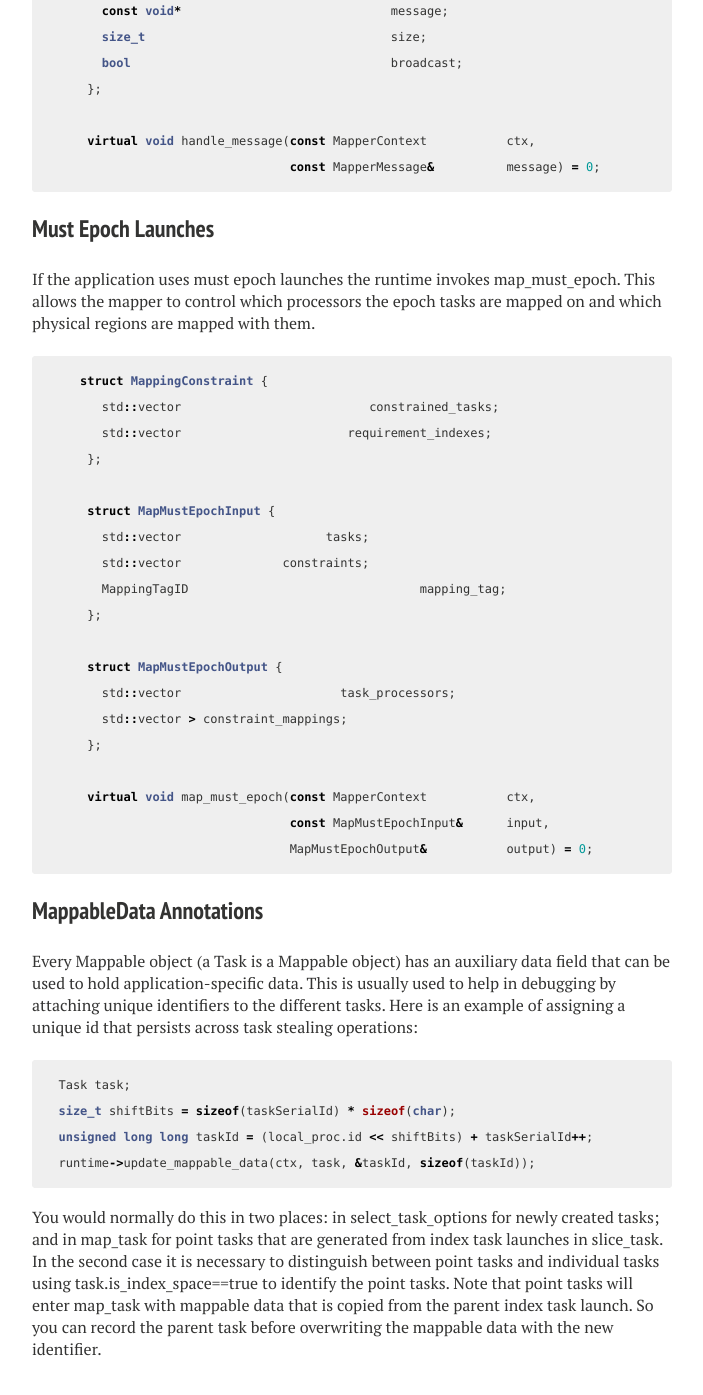
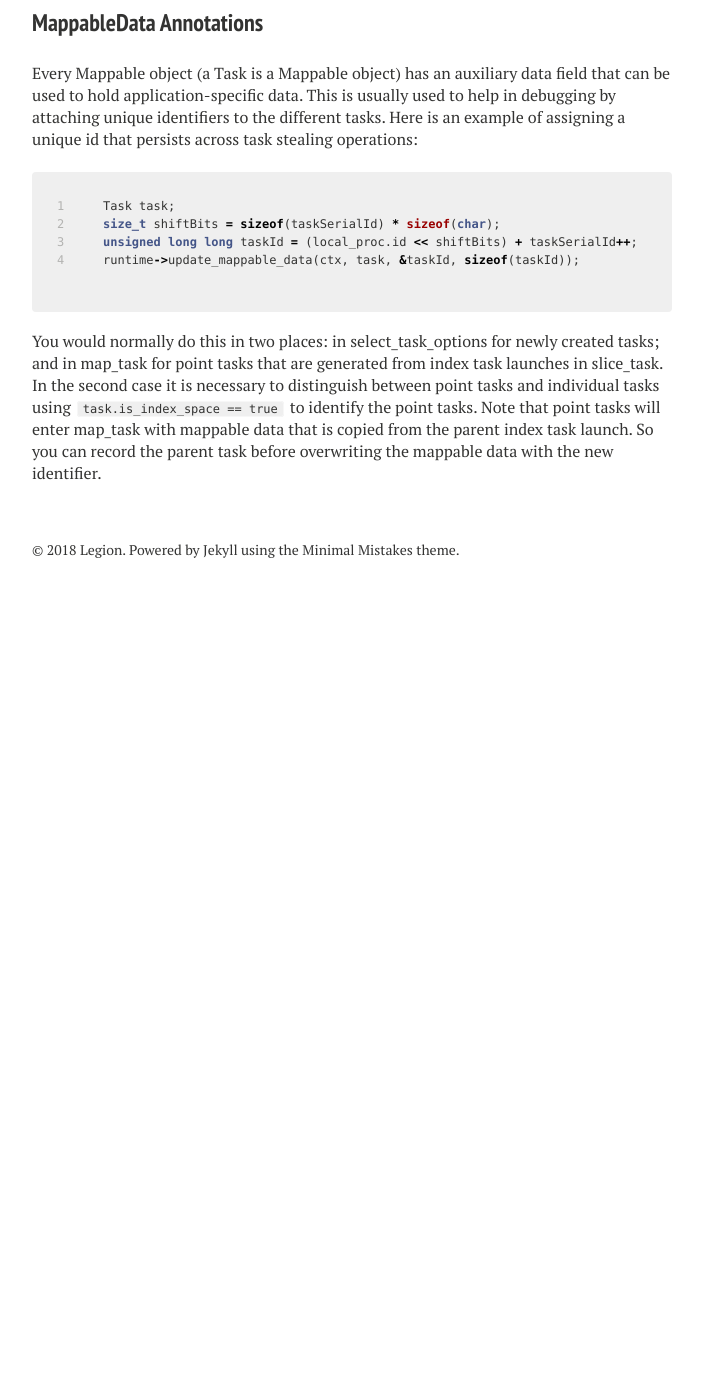
Before and after one commit to apryakhin/legion.stanford.edu, a Jekyll site: the page built from mapper.md, in a window 1280 px wide and 1400 px high, scrolled down 9092 px. Shown: the top 1395 px of the window, without its empty margins (288-991 px from the left). Built offline with Jekyll 4.4.1, drawn with Linux system fonts in a browser that asks for light colours; nearby versions of some CDN libraries; after the commit the page ends 9700 px from its top, so only the background shows below that; some of the changed text lies outside the part shown.

Commit message:
Formatting tweaks to Mapper documentation.

````diff
--- a/mapper.md
+++ b/mapper.md
@@ -29,7 +29,7 @@ By default, the Legion runtime will create one instance of the Legion::Mapping::
 
 Here is an example of replacing the default mapper with a custom mapper. This code belongs in the source file for the custom mapper.
 
-```c++
+{% highlight cpp linenos %}
 static void create_mappers(Machine machine, HighLevelRuntime *runtime, const std::set &local_procs)
 {
   std::vector* procs_list = new std::vector();
@@ -85,8 +85,7 @@ void register_lifeline_mapper()
 {
   HighLevelRuntime::add_registration_callback(create_mappers);
 }
-
-```
+{% endhighlight %}
 
 Mappers can only be registered for application processors on the “local” node. As part of the registration callback, Legion provides a set of the local application processor names for use in registering mappers. A given mapper object can be registered with one or more local application processors. The mappers registered with an application processor will handle all mapper callbacks related to that application processor. While mapper objects are registered with application processors they most commonly run on “utility” processors that are used for runtime meta-work. If there are multiple utility processors, then there is a tradeoff between parallelism and programmability: registering one mapper for all local processors can make programming easier, but may cause synchronization bottlenecks depending on the mapper synchronization model (see section 3.1). It is up to the user to determine how they would like to develop their mapper and register it for a particular application.
 
@@ -106,10 +105,10 @@ In order to provide the mapper with context about the machine being targeted, ea
 
 
 
-```c++
-  std::vector proc_mem_affinities;
-  machine.get_proc_mem_affinity(proc_mem_affinities);
-```
+{% highlight cpp linenos %}
+std::vector proc_mem_affinities;
+machine.get_proc_mem_affinity(proc_mem_affinities);
+{% endhighlight %}
 
 
 The machine model is currently static, processors and memories persist from the beginning to the end of the run. In future work the machine model will be dynamic and components can be added or removed during a run.
@@ -122,11 +121,11 @@ Since multiple callbacks may want to access the same mapper concurrently, we all
 
 Here is an example of defining the synchronization model:
 
-```c++
+{% highlight cpp linenos %}
   MapperSyncModel get_mapper_sync_model(void) const {
     return SERIALIZED_REENTRANT_MAPPER_MODEL;
 }
-```
+{% endhighlight %}
 
 
 
@@ -135,18 +134,18 @@ Here is an example of defining the synchronization model:
 The lifecycle of a task starts with select_task_options. When a Legion application first launches a task the runtime invokes select_task_options in the mapper for the processor that launched the task.
 
 
-```c++
+{% highlight cpp linenos %}
   virtual void select_task_options(const MapperContext    ctx,
                                    const Task&            task,
                                    TaskOptions&           output) = 0;
-```
+{% endhighlight %}
 
 If the task is a single task then output.initial_proc defines the processor to launch it on. If output.inline_task is true the task will be inlined directly into the parent task using the parent tasks regions. If output.stealable is true then the task can be stolen for load balancing. If output.map_locally is true then map_task(task) will be called in the current mapper rather than in the mapper for the destination processor. If output.parent_priority is modified then the parent task will change priority if this is permitted by the mapper for the parent task.
 
 If the task is an index task launch the runtime calls slice_task to divide the index task into a set of slices that contain point tasks. One slice corresponds to one target processor.
 
 
-```c++
+{% highlight cpp linenos %}
 virtual void slice_task(const MapperContext      ctx,
                           const Task&              task,
                           const SliceTaskInput&    input,
@@ -161,8 +160,7 @@ struct SliceTaskOutput {
   std::vector                 slices;
   bool                                   verify_correctness; // = false
 };
-
-```
+{% endhighlight %}
 
 Each slice identifies an index space, a subregion of the original domain and a target processor. All of the point tasks for the subregion will be mapped by the mapper for the target processor.
 
@@ -170,14 +168,14 @@ If slice.stealable is true the task can be stolen for load balancing. If slice.r
 
 
 
-```c++
-      TaskSlice slice;
-      slice.domain = slice_subregion;
-      slice.proc = targets[target_proc_index];
-      slice.recurse = false;
-      slice.stealable = true;
-      slices.push_back(slice);
-```
+{% highlight cpp linenos %}
+TaskSlice slice;
+slice.domain = slice_subregion;
+slice.proc = targets[target_proc_index];
+slice.recurse = false;
+slice.stealable = true;
+slices.push_back(slice);
+{% endhighlight %}
 
 
 
@@ -186,7 +184,7 @@ If slice.stealable is true the task can be stolen for load balancing. If slice.r
 If a mapper has one or more tasks that are ready to execute it calls select_tasks_to_map. This method can copy tasks to the map_tasks list to indicate the task should be mapped by this mapper. The method can copy tasks to the relocate_tasks list to indicate the task should be mapped by a mapper for a different processor. If it does neither the task stays in the ready list.
 
 
-```c++
+{% highlight cpp linenos %}
 virtual void select_tasks_to_map(const MapperContext          ctx,
                                    const SelectMappingInput&    input,
                                    SelectMappingOutput&         output) = 0;
@@ -200,41 +198,41 @@ struct SelectMappingOutput {
   std::map         relocate_tasks;
   MapperEvent                             deferral_event;
 };
-```
+{% endhighlight %}
 
 
 If select_tasks_to_map does not map or relocate any tasks then it must assign a MapperEvent to deferral_event. When another mapper call triggers the MapperEvent the mapper will invoke select_tasks_to_map. The mapper will also invoke select_tasks_to_map if new tasks are added to the ready list. Here is an example of creating a MapperEvent:
 
 
 
-```c++
+{% highlight cpp linenos %}
 MapperEvent defer_select_tasks_to_map;
-   . . .
-   if (!defer_select_tasks_to_map.exists()) {
-       defer_select_tasks_to_map = runtime->create_mapper_event(ctx);
-   }
-   output.deferral_event = defer_select_tasks_to_map;
-```
+// ...
+if (!defer_select_tasks_to_map.exists()) {
+  defer_select_tasks_to_map = runtime->create_mapper_event(ctx);
+}
+output.deferral_event = defer_select_tasks_to_map;
+{% endhighlight %}
 
 
 Here is sample code for triggering and clearing the event:
 
 
 
-```c++
-   if(defer_select_tasks_to_map.exists()){
-    MapperEvent temp_event = defer_select_tasks_to_map;
-    defer_select_tasks_to_map = MapperEvent();
-    runtime->trigger_mapper_event(ctx, temp_event);
-  }
-```
+{% highlight cpp linenos %}
+if(defer_select_tasks_to_map.exists()){
+  MapperEvent temp_event = defer_select_tasks_to_map;
+  defer_select_tasks_to_map = MapperEvent();
+  runtime->trigger_mapper_event(ctx, temp_event);
+}
+{% endhighlight %}
 
 
 When a task is ready to execute the runtime invokes map_task. This allows the programmer to select and rank the PhysicalInstances to be mapped and the target processors on which the task may run. Other capabilities are to choose the task variant, to create profiling requests, set the task priority, and indicate that postmap operation is needed.
 
 
 
-```c++
+{% highlight cpp linenos %}
 virtual void map_task(const MapperContext     ctx,
                       const Task&              task,
                       const MapTaskInput&      input,
@@ -253,34 +251,36 @@ struct MapTaskOutput {
   TaskPriority                                    task_priority;  // = 0
   bool                                            postmap_task; // = false
 };
-```
+{% endhighlight %}
 
 
 Here is example code to create a profiling request to indicate task completion:
 
 
 
-```c++
+{% highlight cpp linenos %}
 ProfilingRequest completionRequest;
 completionRequest.add_measurement();
 output.task_prof_requests = completionRequest;
+{% endhighlight %}
 
 If map_task sets output.postmap_task = true the runtime invokes postmap_task when the task completes. This lets the programmer create additional copies of the output in different memories.
 
-       struct PostMapInput {
-        std::vector >     mapped_regions;
-        std::vector >     valid_instances;
-      };
+{% highlight cpp linenos %}
+struct PostMapInput {
+  std::vector >     mapped_regions;
+  std::vector >     valid_instances;
+};
 
-      struct PostMapOutput {
-        std::vector >     chosen_instances;
-      };
+struct PostMapOutput {
+  std::vector >     chosen_instances;
+};
 
-      virtual void postmap_task(const MapperContext      ctx,
-                                const Task&              task,
-                                const PostMapInput&      input,
-                                PostMapOutput&           output) = 0;
-```
+virtual void postmap_task(const MapperContext      ctx,
+                          const Task&              task,
+                          const PostMapInput&      input,
+                          PostMapOutput&           output) = 0;
+{% endhighlight %}
 
 
 ### Load Balancing
@@ -288,39 +288,39 @@ If map_task sets output.postmap_task = true the runtime invokes postmap_task whe
 The mapper supports a work stealing model for load balancing. Mappers that want to steal tasks identify the processors to steal from in select_steal_targets. Processors appear in the blacklist if a previous steal request failed due to lack of available work. Processors are removed from the blacklist automatically when they gain new work.
 
 
-```c++
-       struct SelectStealingInput {
-        std::set                     blacklist;
-      };
+{% highlight cpp linenos %}
+struct SelectStealingInput {
+  std::set                     blacklist;
+};
 
-      struct SelectStealingOutput {
-        std::set                     targets;
-      };
+struct SelectStealingOutput {
+  std::set                     targets;
+};
 
-      virtual void select_steal_targets(const MapperContext         ctx,
-                                        const SelectStealingInput&  input,
-                                        SelectStealingOutput&       output) = 0;
-```
+virtual void select_steal_targets(const MapperContext         ctx,
+                                  const SelectStealingInput&  input,
+                                  SelectStealingOutput&       output) = 0;
+{% endhighlight %}
 
 
 If a mapper is selected as a steal target the runtime invokes permit_steal_request. This allows the mapper to decide which tasks are to be stolen as a result of the request.
 
 
 
-```c++
-      struct StealRequestInput {
-        Processor                               thief_proc;
-        std::vector                stealable_tasks;
-      };
+{% highlight cpp linenos %}
+struct StealRequestInput {
+  Processor                               thief_proc;
+  std::vector                stealable_tasks;
+};
 
-      struct StealRequestOutput {
-        std::set                   stolen_tasks;
-      };
+struct StealRequestOutput {
+  std::set                   stolen_tasks;
+};
 
-      virtual void permit_steal_request(const MapperContext         ctx,
-                                        const StealRequestInput&    input,
-                                        StealRequestOutput&         output) = 0;
-```
+virtual void permit_steal_request(const MapperContext         ctx,
+                                  const StealRequestInput&    input,
+                                  StealRequestOutput&         output) = 0;
+{% endhighlight %}
 
 
 ### Message Passing
@@ -328,24 +328,24 @@ If a mapper is selected as a steal target the runtime invokes permit_steal_reque
 Mappers can communicate among themselves using message passing. Messages are guaranteed to be delivered but are not guaranteed to be in order.
 
 
-```c++
-     void send_message(MapperContext ctx, Processor target, const void *message,
-                        size_t message_size, unsigned message_kind = 0) const;
+{% highlight cpp linenos %}
+void send_message(MapperContext ctx, Processor target, const void *message,
+                  size_t message_size, unsigned message_kind = 0) const;
 
-      void broadcast(MapperContext ctx, const void *message,
-                     size_t message_size, unsigned message_kind = 0, int radix = 4) const;
+void broadcast(MapperContext ctx, const void *message,
+               size_t message_size, unsigned message_kind = 0, int radix = 4) const;
 
-      struct MapperMessage {
-        Processor                               sender;
-        unsigned                                kind;
-        const void*                             message;
-        size_t                                  size;
-        bool                                    broadcast;
-      };
+struct MapperMessage {
+  Processor                               sender;
+  unsigned                                kind;
+  const void*                             message;
+  size_t                                  size;
+  bool                                    broadcast;
+};
 
-      virtual void handle_message(const MapperContext           ctx,
-                                  const MapperMessage&          message) = 0;
-```
+virtual void handle_message(const MapperContext           ctx,
+                            const MapperMessage&          message) = 0;
+{% endhighlight %}
 
 
 ### Must Epoch Launches
@@ -355,27 +355,27 @@ If the application uses must epoch launches the runtime invokes map_must_epoch.
 
 
 
-```c++
-     struct MappingConstraint {
-        std::vector                          constrained_tasks;
-        std::vector                       requirement_indexes;
-      };
+{% highlight cpp linenos %}
+struct MappingConstraint {
+  std::vector                          constrained_tasks;
+  std::vector                       requirement_indexes;
+};
 
-      struct MapMustEpochInput {
-        std::vector                    tasks;
-        std::vector              constraints;
-        MappingTagID                                mapping_tag;
-      };
+struct MapMustEpochInput {
+  std::vector                    tasks;
+  std::vector              constraints;
+  MappingTagID                                mapping_tag;
+};
 
-      struct MapMustEpochOutput {
-        std::vector                      task_processors;
-        std::vector > constraint_mappings;
-      };
+struct MapMustEpochOutput {
+  std::vector                      task_processors;
+  std::vector > constraint_mappings;
+};
 
-      virtual void map_must_epoch(const MapperContext           ctx,
-                                  const MapMustEpochInput&      input,
-                                  MapMustEpochOutput&           output) = 0;
-```
+virtual void map_must_epoch(const MapperContext           ctx,
+                            const MapMustEpochInput&      input,
+                            MapMustEpochOutput&           output) = 0;
+{% endhighlight %}
 
 ### MappableData Annotations
 
@@ -383,11 +383,11 @@ If the application uses must epoch launches the runtime invokes map_must_epoch.
 Every Mappable object (a Task is a Mappable object) has an auxiliary data field that can be used to hold application-specific data. This is usually used to help in debugging by attaching unique identifiers to the different tasks. Here is an example of assigning a unique id that persists across task stealing operations:
 
 
-```c++
-  Task task;
-  size_t shiftBits = sizeof(taskSerialId) * sizeof(char);
-  unsigned long long taskId = (local_proc.id << shiftBits) + taskSerialId++;
-  runtime->update_mappable_data(ctx, task, &taskId, sizeof(taskId));
-```
+{% highlight cpp linenos %}
+Task task;
+size_t shiftBits = sizeof(taskSerialId) * sizeof(char);
+unsigned long long taskId = (local_proc.id << shiftBits) + taskSerialId++;
+runtime->update_mappable_data(ctx, task, &taskId, sizeof(taskId));
+{% endhighlight %}
 
-You would normally do this in two places: in select_task_options for newly created tasks; and in map_task for point tasks that are generated from index task launches in slice_task. In the second case it is necessary to distinguish between point tasks and individual tasks using task.is_index_space==true to identify the point tasks. Note that point tasks will enter map_task with mappable data that is copied from the parent index task launch. So you can record the parent task before overwriting the mappable data with the new identifier.
+You would normally do this in two places: in select_task_options for newly created tasks; and in map_task for point tasks that are generated from index task launches in slice_task. In the second case it is necessary to distinguish between point tasks and individual tasks using `task.is_index_space == true` to identify the point tasks. Note that point tasks will enter map_task with mappable data that is copied from the parent index task launch. So you can record the parent task before overwriting the mappable data with the new identifier.
````
